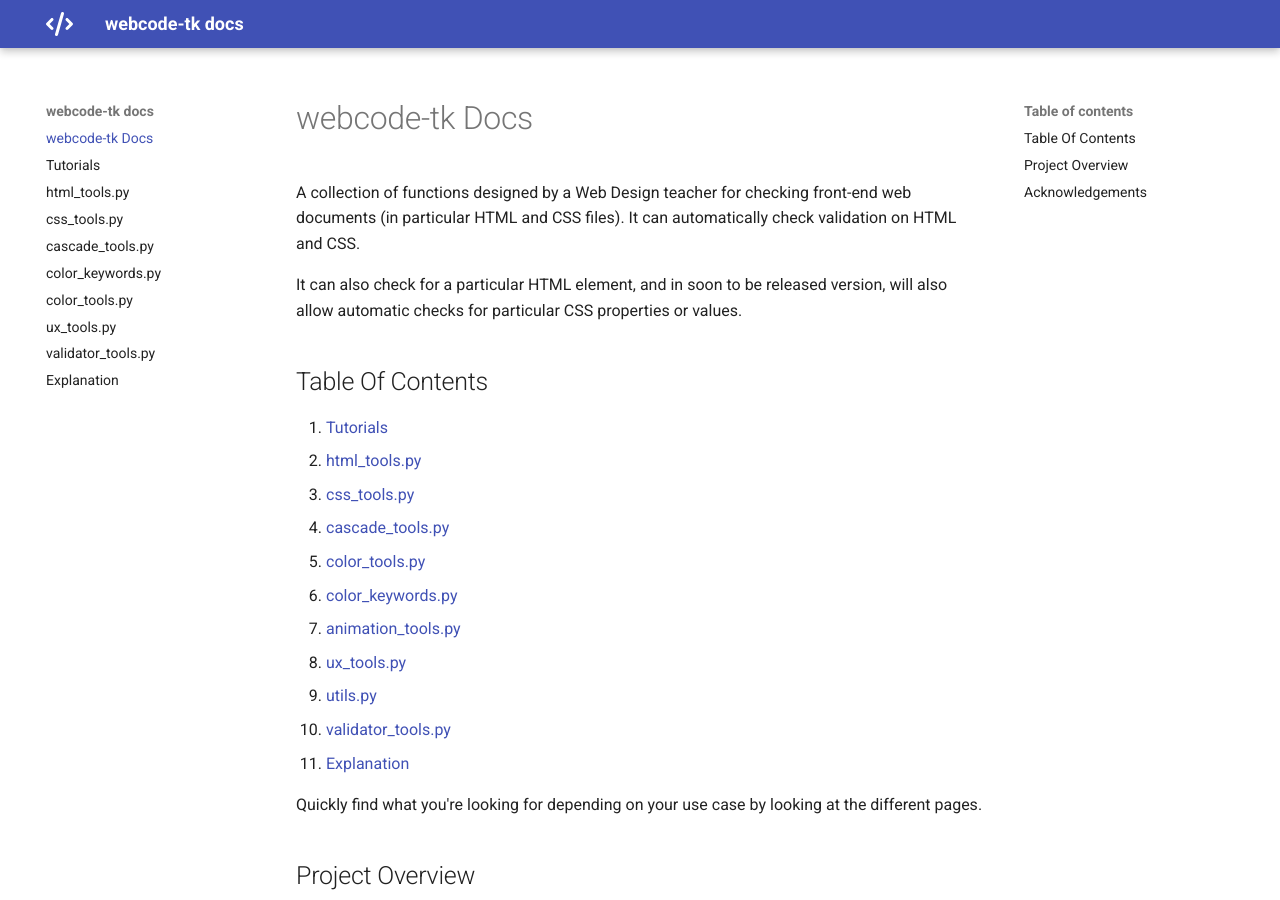
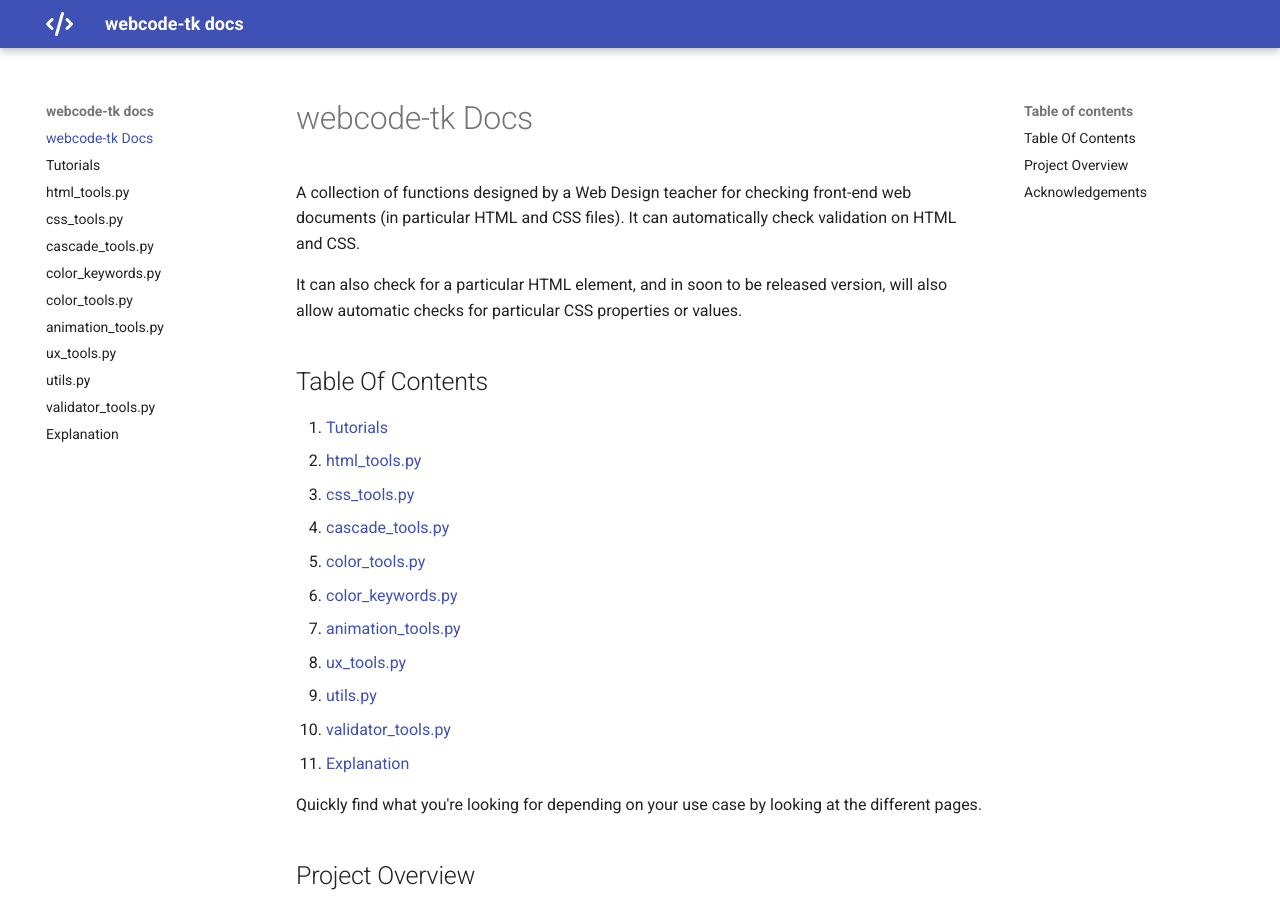
Before and after one commit to HundredVisionsGuy/webcode-tk, an MkDocs documentation site: the page built from docs/index.md, in a window 1280 px wide and 900 px high. Built offline with MkDocs 1.6.1 and Material for MkDocs 9.7.7, drawn with Linux system fonts in a browser that asks for light colours.

Commit message:
docs: updating the nav links

```diff
--- a/mkdocs.yml
+++ b/mkdocs.yml
@@ -23,7 +23,9 @@ nav:
   - cascade_tools.py: reference/cascade_tools.md
   - color_keywords.py: reference/color_keywords.md
   - color_tools.py: reference/color_tools.md
+  - animation_tools.py: reference/animation_tools.md
   - ux_tools.py: reference/ux_tools.md
+  - utils.py: reference/utils.md
   - validator_tools.py: reference/validator_tools.md
   - explanation.md
 
```
